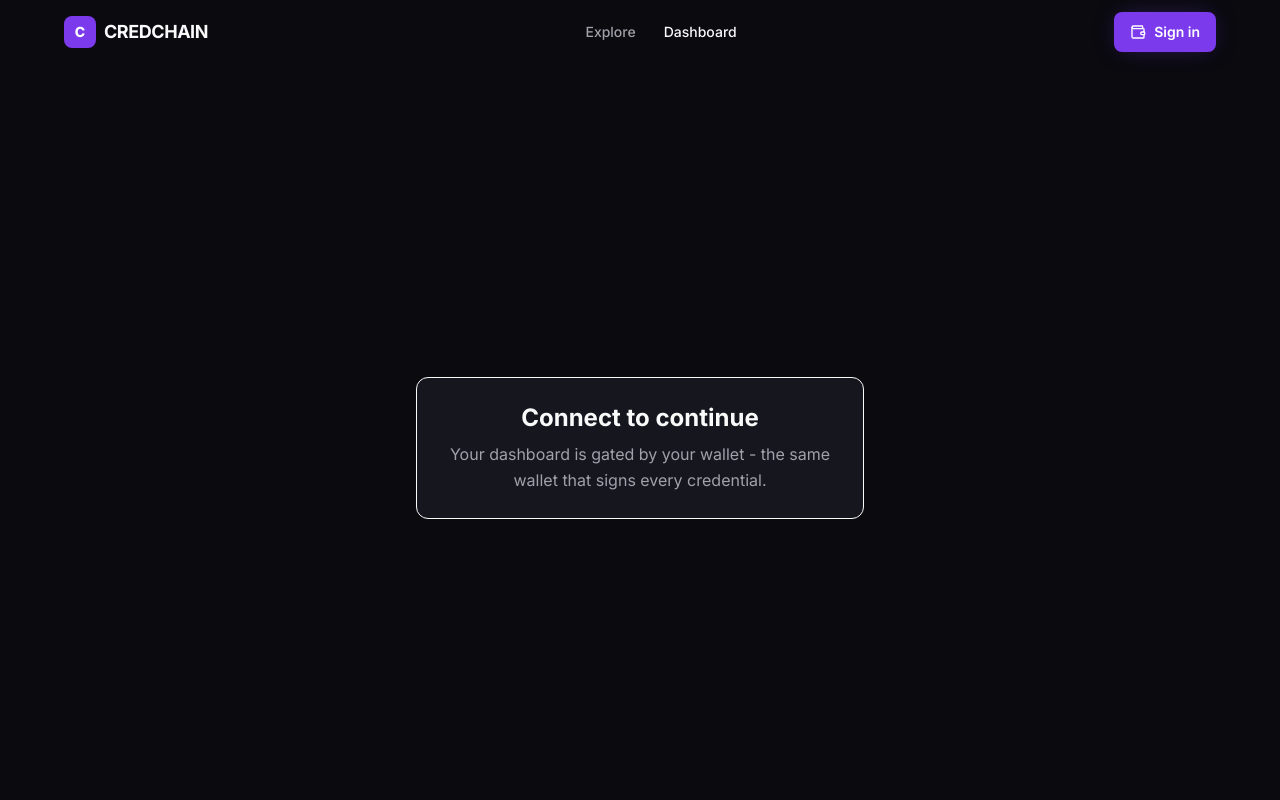
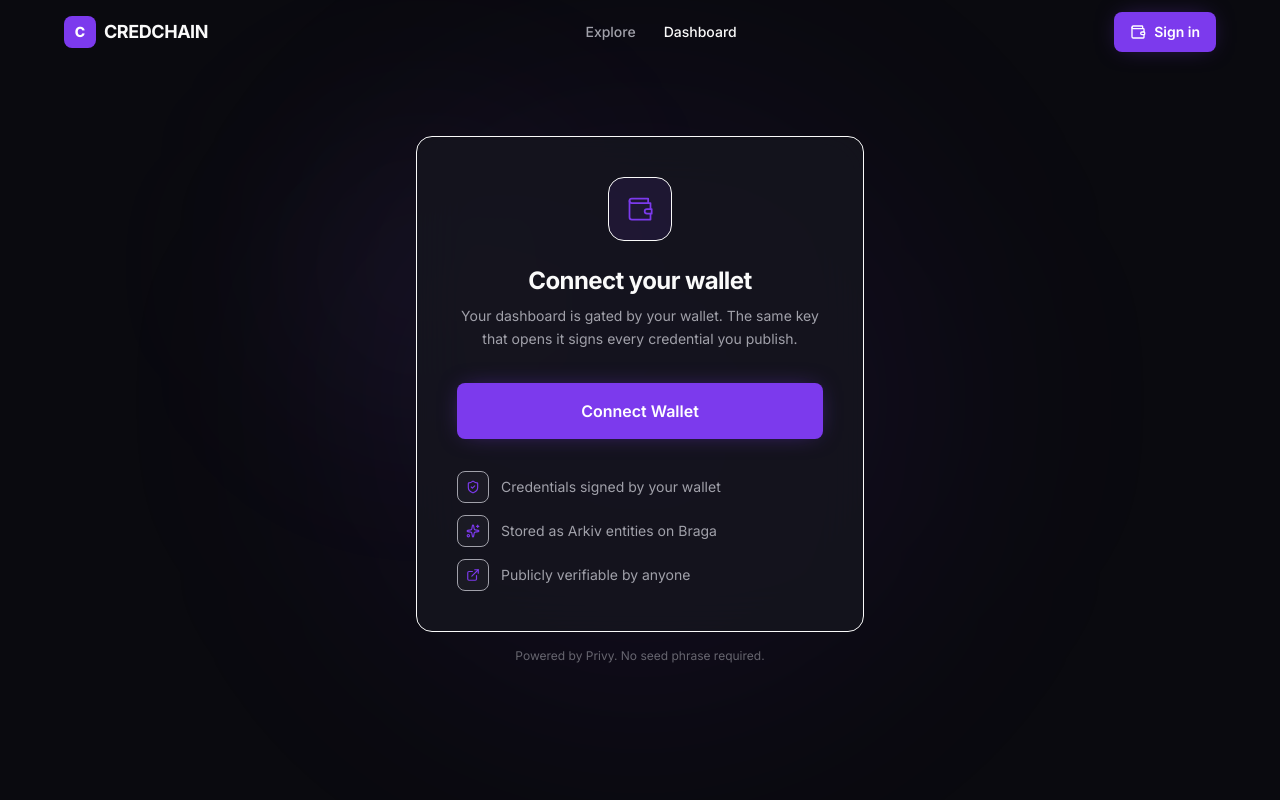
Before and after one commit to xElvolution/credchain, a Next.js app: page /dashboard in a window 1280 px wide. Shown: the top 800 px of the page. Built offline with nearby package versions, Linux system fonts and the light colour scheme; no server answers; what @arkiv-network/sdk, @privy-io/wagmi, wagmi would draw is missing.

Commit message:
Add massive update for good user experience

```diff
--- a/app/api/upload/avatar/route.ts
+++ b/app/api/upload/avatar/route.ts
@@ -1,22 +1,23 @@
 import { NextRequest, NextResponse } from 'next/server';
 import { readSession } from '@/lib/session';
-import { uploadAvatar } from '@/lib/supabase-storage';
-import { getServiceSupabase } from '@/lib/supabase';
+import { writeFile, mkdir } from 'node:fs/promises';
+import { join } from 'node:path';
+import { existsSync } from 'node:fs';
 
-const MAX_BYTES = 2 * 1024 * 1024; // 2 MB
+const MAX_BYTES = 2 * 1024 * 1024;
 const ALLOWED = new Set(['image/jpeg', 'image/png', 'image/webp', 'image/gif']);
+
+const EXT_MAP: Record<string, string> = {
+  'image/jpeg': '.jpg',
+  'image/png': '.png',
+  'image/webp': '.webp',
+  'image/gif': '.gif',
+};
 
 export async function POST(req: NextRequest) {
   try {
     const session = await readSession();
     if (!session) return NextResponse.json({ error: 'Unauthorized' }, { status: 401 });
-
-    if (!getServiceSupabase()) {
-      return NextResponse.json(
-        { error: 'Supabase storage not configured. Set NEXT_PUBLIC_SUPABASE_URL and SUPABASE_SERVICE_ROLE_KEY.' },
-        { status: 503 }
-      );
-    }
 
     const form = await req.formData();
     const file = form.get('file');
@@ -33,10 +34,16 @@
     }
 
     const buffer = Buffer.from(await file.arrayBuffer());
-    const url = await uploadAvatar(session.address, buffer, file.type);
-    if (!url) {
-      return NextResponse.json({ error: 'Upload failed' }, { status: 500 });
+    const ext = EXT_MAP[file.type] || '.png';
+    const filename = `${session.address}${ext}`;
+    const uploadsDir = join(process.cwd(), 'public', 'uploads', 'avatars');
+
+    if (!existsSync(uploadsDir)) {
+      await mkdir(uploadsDir, { recursive: true });
     }
+
+    await writeFile(join(uploadsDir, filename), buffer);
+    const url = `/uploads/avatars/${filename}?t=${Date.now()}`;
 
     return NextResponse.json({ url });
   } catch (err) {
--- a/app/dashboard/page.tsx
+++ b/app/dashboard/page.tsx
@@ -49,11 +49,98 @@
 
   if (!isConnected) {
     return (
-      <div className="container-x flex min-h-screen items-center justify-center pt-24">
-        <Card hover={false} className="max-w-md text-center">
-          <h1 className="text-2xl font-bold">Connect to continue</h1>
-          <p className="mt-2 text-text-secondary">Your dashboard is gated by your wallet - the same wallet that signs every credential.</p>
-        </Card>
+      <div className="relative flex min-h-screen items-center justify-center overflow-hidden px-6">
+        {/* Ambient glow */}
+        <div className="pointer-events-none absolute inset-0">
+          <div className="absolute left-1/2 top-1/2 h-[600px] w-[600px] -translate-x-1/2 -translate-y-1/2 rounded-full bg-primary/[0.07] blur-[120px]" />
+          <div className="absolute left-1/3 top-1/3 h-[300px] w-[300px] -translate-x-1/2 -translate-y-1/2 rounded-full bg-secondary/[0.05] blur-[100px]" />
+        </div>
+
+        <motion.div
+          initial={{ opacity: 0, y: 20, scale: 0.97 }}
+          animate={{ opacity: 1, y: 0, scale: 1 }}
+          transition={{ duration: 0.6, ease: [0.16, 1, 0.3, 1] }}
+          className="relative w-full max-w-md"
+        >
+          <div className="rounded-2xl border border-border bg-card/80 p-8 backdrop-blur-xl sm:p-10">
+            {/* Wallet icon */}
+            <motion.div
+              initial={{ scale: 0.8, opacity: 0 }}
+              animate={{ scale: 1, opacity: 1 }}
+              transition={{ delay: 0.15, duration: 0.5, ease: [0.16, 1, 0.3, 1] }}
+              className="mx-auto flex h-16 w-16 items-center justify-center rounded-2xl border border-primary/20 bg-primary/10"
+            >
+              <svg width="28" height="28" viewBox="0 0 24 24" fill="none" stroke="currentColor" strokeWidth="1.5" strokeLinecap="round" strokeLinejoin="round" className="text-primary">
+                <path d="M21 12V7H5a2 2 0 0 1 0-4h14v4" />
+                <path d="M3 5v14a2 2 0 0 0 2 2h16v-5" />
+                <path d="M18 12a2 2 0 0 0 0 4h4v-4Z" />
+              </svg>
+            </motion.div>
+
+            {/* Heading */}
+            <motion.div
+              initial={{ opacity: 0, y: 10 }}
+              animate={{ opacity: 1, y: 0 }}
+              transition={{ delay: 0.25, duration: 0.5 }}
+              className="mt-6 text-center"
+            >
+              <h1 className="text-2xl font-bold tracking-tight text-text-primary">
+                Connect your wallet
+              </h1>
+              <p className="mt-2 text-sm leading-relaxed text-text-secondary">
+                Your dashboard is gated by your wallet. The same key that opens it signs every credential you publish.
+              </p>
+            </motion.div>
+
+            {/* Connect button */}
+            <motion.div
+              initial={{ opacity: 0, y: 10 }}
+              animate={{ opacity: 1, y: 0 }}
+              transition={{ delay: 0.4, duration: 0.5 }}
+              className="mt-8"
+            >
+              <Button
+                size="lg"
+                className="w-full text-base"
+                onClick={signIn}
+                loading={signingIn}
+              >
+                Connect Wallet
+              </Button>
+            </motion.div>
+
+            {/* Features */}
+            <motion.div
+              initial={{ opacity: 0 }}
+              animate={{ opacity: 1 }}
+              transition={{ delay: 0.55, duration: 0.5 }}
+              className="mt-8 space-y-3"
+            >
+              {[
+                { icon: ShieldCheck, text: 'Credentials signed by your wallet' },
+                { icon: Sparkles, text: 'Stored as Arkiv entities on Braga' },
+                { icon: ExternalLink, text: 'Publicly verifiable by anyone' },
+              ].map(({ icon: Icon, text }) => (
+                <div key={text} className="flex items-center gap-3 text-sm text-text-secondary">
+                  <div className="flex h-8 w-8 shrink-0 items-center justify-center rounded-lg border border-border-bright bg-white/[0.03]">
+                    <Icon size={14} className="text-primary" />
+                  </div>
+                  {text}
+                </div>
+              ))}
+            </motion.div>
+          </div>
+
+          {/* Bottom hint */}
+          <motion.p
+            initial={{ opacity: 0 }}
+            animate={{ opacity: 1 }}
+            transition={{ delay: 0.7, duration: 0.5 }}
+            className="mt-4 text-center text-xs text-text-secondary/60"
+          >
+            Powered by Privy. No seed phrase required.
+          </motion.p>
+        </motion.div>
       </div>
     );
   }
@@ -257,7 +344,7 @@
               }}
             />
             <span className="rounded-lg border border-border px-3 py-1.5 transition-colors hover:border-white/20">
-              {uploading ? 'Uploading…' : 'Upload to Supabase'}
+              {uploading ? 'Uploading...' : 'Upload image'}
             </span>
           </label>
         </div>
```
